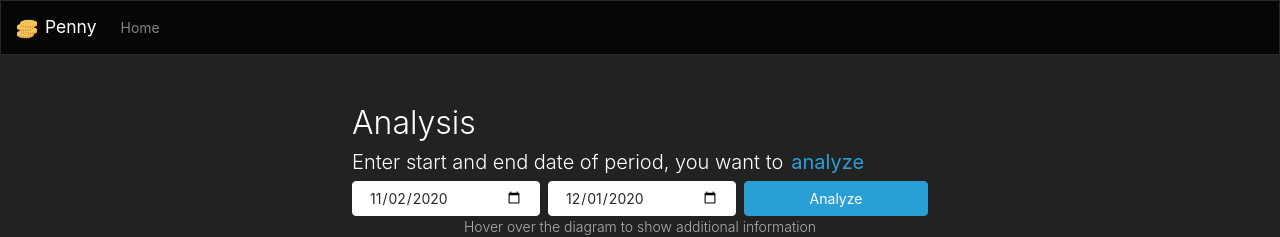
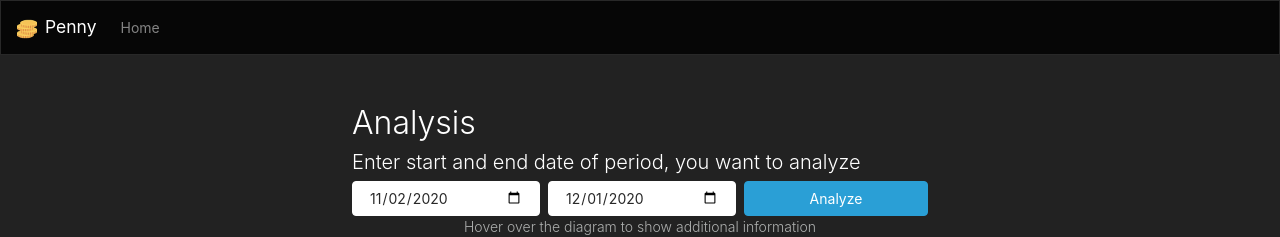
Before and after one commit to wkud/inz-frontend, a React (Create React App) app: page /#/analysis in a window 1280 px wide. Shown: the top 237 px of the page. Built offline with nearby package versions, Linux system fonts and the light colour scheme.

Commit message:
Fix highlighted text in analysis page

```diff
--- a/src/components/pages/Analysis.js
+++ b/src/components/pages/Analysis.js
@@ -18,8 +18,7 @@ const Analysis = () => {
     <div className='align-self-center align-items-center'>
       <AnalysisHeader syncAction={getAnalysis} headerCaption='Analysis' />
       <span className='text-left d-flex mid-font pb-1 text-wrap'>
-        Enter start and end date of period, you want to{' '}
-        <strong className='px-2 text-primary'>analyze</strong>
+        Enter start and end date of period, you want to analyze
       </span>
       <AnalysisPeriodForm />
       <span className='text-center text-dark lead-font pb-1'>
```
